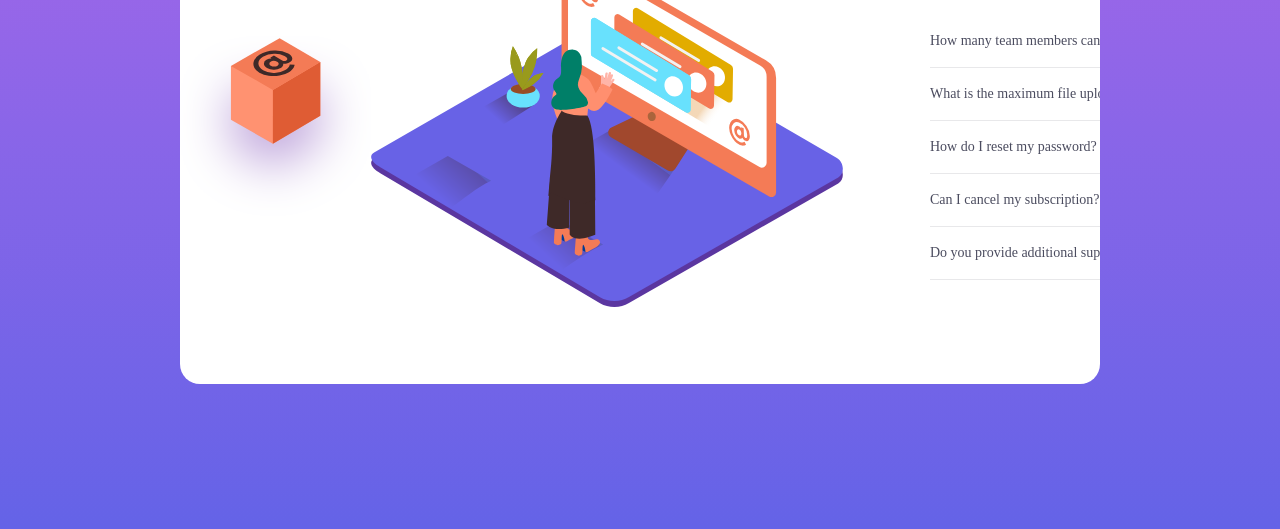
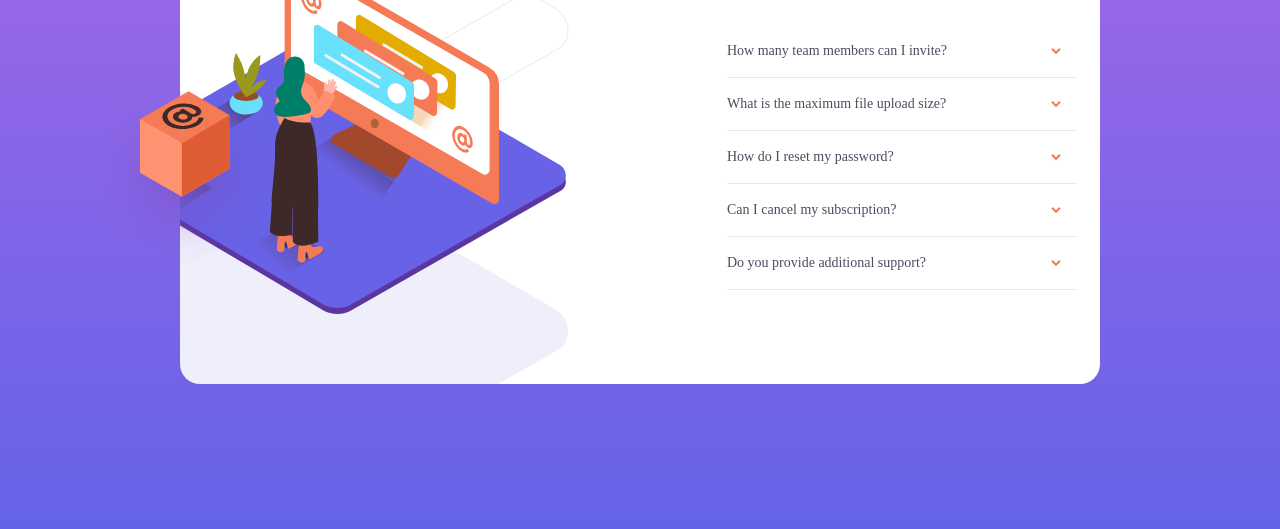
Before and after one commit to Dripcoding/front-end-mentor-faq-accordion-card, a website built with webpack: page public/index.html in a window 1280 px wide. Shown: the part 271-800 px from the top of the page. Built offline with nearby package versions, Linux system fonts and the light colour scheme.

Commit message:
fix desktop styles

```diff
--- a/public/styles/main.scss
+++ b/public/styles/main.scss
@@ -13,8 +13,8 @@ body {
 .cardContainer {
 	@include faq-card-container;
 	@include flex-row;
-	overflow-x: hidden;
-	overflow-y: hidden;
+
+	position: relative;
 
 	@media screen and (max-width: 950px) {
 		width: 875px;
@@ -31,13 +31,11 @@ body {
 	@include faq-container-column;
 	@include flex-column;
 	box-sizing: border-box;
-	margin-right: -50px;
-	overflow-y: auto;
 	padding-bottom: 83px;
 	padding-left: 87px;
 	padding-right: 95px;
 	padding-top: 65px;
-	width: 532px;
+	width: 50%;
 
 	h1 {
 		font-family: $cardFontFamily;
@@ -129,12 +127,42 @@ body {
 	}
 }
 
-.imageContainer {
+.cardContainer__imageContainerOne {
+	display: block;
+	position: absolute;
+	top: 50%;
+	z-index: 3;
+	left: -91px;
+	margin-top: -40px;
+}
+
+.cardContainer__imageContainerTwo {
 	@include faq-container-column;
-	background-image: url("../assets/images/illustration-box-desktop.svg"),
-		url("../assets/images/bg-pattern-desktop.svg"),
-		url("../assets/images/illustration-woman-online-desktop.svg");
-	background-position: -93px 206px, -576px -294px, -84px 70px;
-	background-repeat: no-repeat, no-repeat, no-repeat;
-	flex-grow: 1;
+	background-image: url("../assets/images/bg-pattern-desktop.svg");
+	background-position: -577px center;
+	background-repeat: no-repeat;
+	width: 100%;
+	min-height: inherit;
+	position: relative;
+	width: 50%;
+	flex: 1.2;
+	overflow: hidden;
+
+	picture {
+		position: absolute;
+		top: 80px;
+		left: -86px;
+	}
+
+	.imageContainer__bgPatternDesktop {
+		position: absolute;
+	}
+
+	.imageContainer__boxDesktop {
+		position: absolute;
+	}
+
+	.imageContainer__womanOnline {
+		position: absolute;
+	}
 }
--- a/public/styles/mixins.scss
+++ b/public/styles/mixins.scss
@@ -23,7 +23,7 @@
 	box-sizing: border-box;
 	font-family: $cardFontFamily;
 	font-style: $cardFontStyle;
-	height: $cardHeight;
+	min-height: $cardHeight;
 	width: $cardWidth;
 }
 
@@ -36,7 +36,6 @@
 	flex-direction: column !important;
 	height: fit-content !important;
 	height: -moz-max-content !important;
-	margin-bottom: 10px !important;
 }
 
 // Desktop inactive faq item
```
